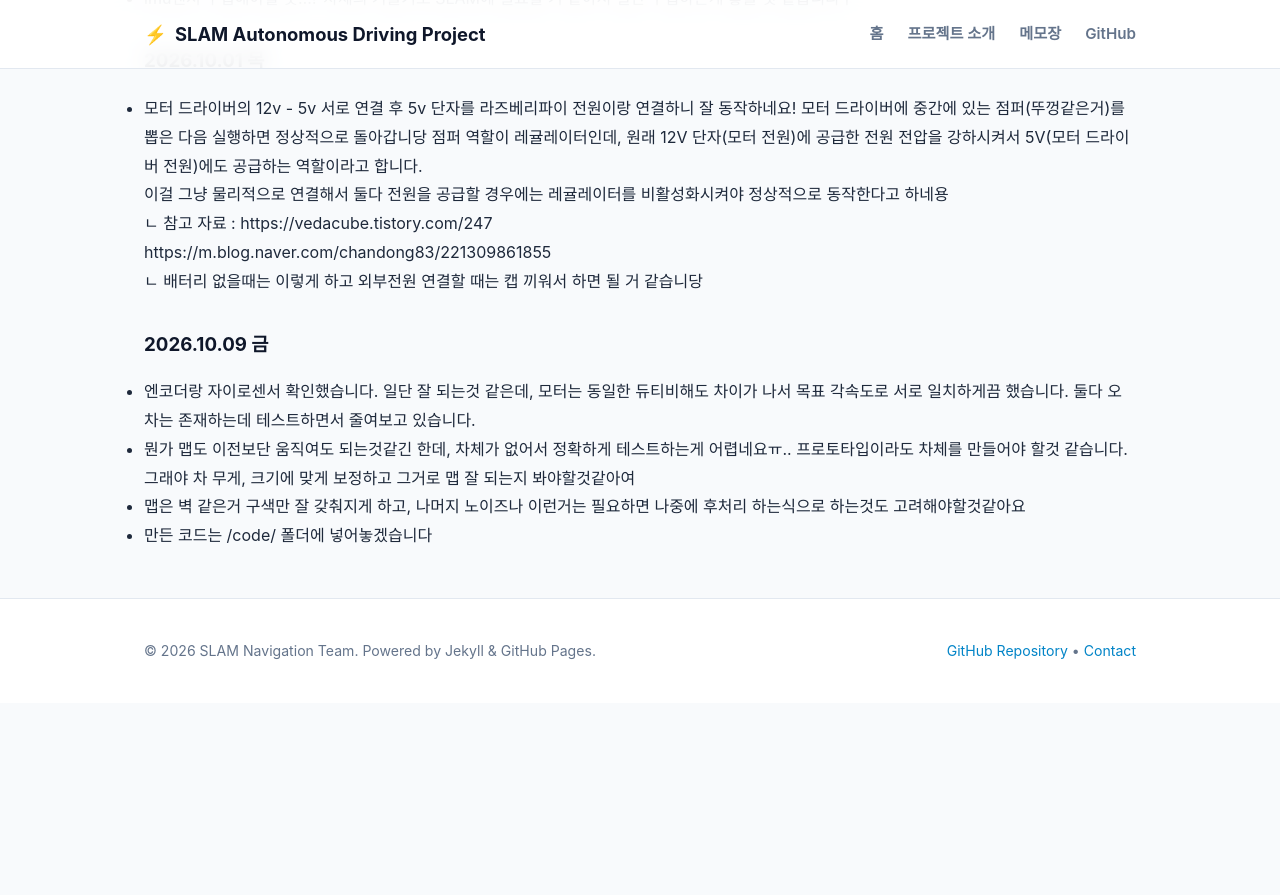
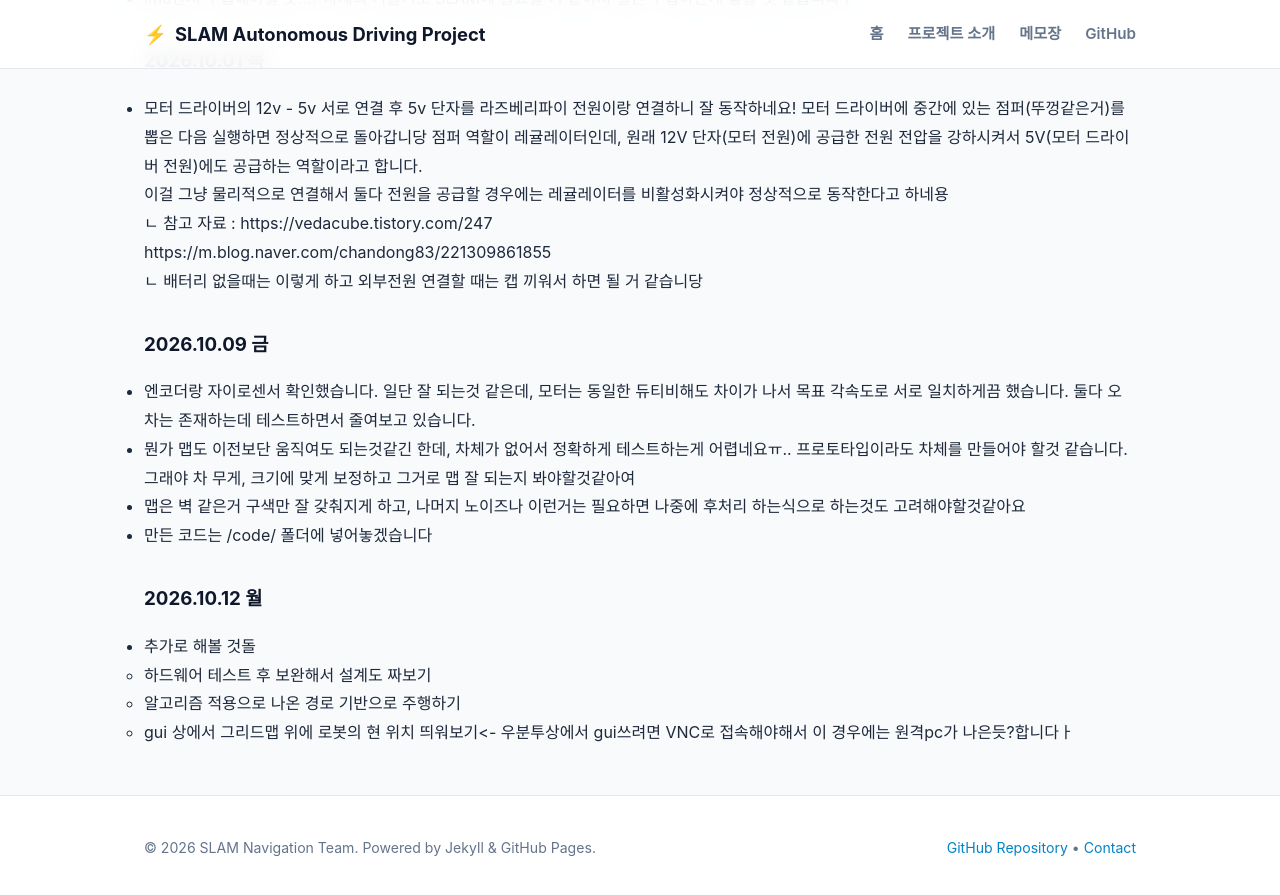
Before and after one commit to slam-navigation-project/slam-navigation-site, a Jekyll site: the page built from memo.md, in a window 1280 px wide and 900 px high, scrolled down 820 px. Shown: the top 895 px of the window. Built offline with Jekyll 4.4.1, drawn with Linux system fonts in a browser that asks for light colours; some web fonts are replaced; before the commit the page ends 1523 px from its top, so only the background shows below that.

Commit message:
no message

```diff
--- a/memo.md
+++ b/memo.md
@@ -40,3 +40,9 @@ permalink: /memo/
  - 뭔가 맵도 이전보단 움직여도 되는것같긴 한데, 차체가 없어서 정확하게 테스트하는게 어렵네요ㅠ.. 프로토타입이라도 차체를 만들어야 할것 같습니다. 그래야 차 무게, 크기에 맞게 보정하고 그거로 맵 잘 되는지 봐야할것같아여
  - 맵은 벽 같은거 구색만 잘 갖춰지게 하고, 나머지 노이즈나 이런거는 필요하면 나중에 후처리 하는식으로 하는것도 고려해야할것같아요
  - 만든 코드는 /code/ 폴더에 넣어놓겠습니다
+
+### **2026.10.12 월**<br />
+- 추가로 해볼 것돌
+  - 하드웨어 테스트 후 보완해서 설계도 짜보기
+  - 알고리즘 적용으로 나온 경로 기반으로 주행하기
+  - gui 상에서 그리드맵 위에 로봇의 현 위치 띄워보기<- 우분투상에서 gui쓰려면 VNC로 접속해야해서 이 경우에는 원격pc가 나은듯?합니다ㅏ
```
